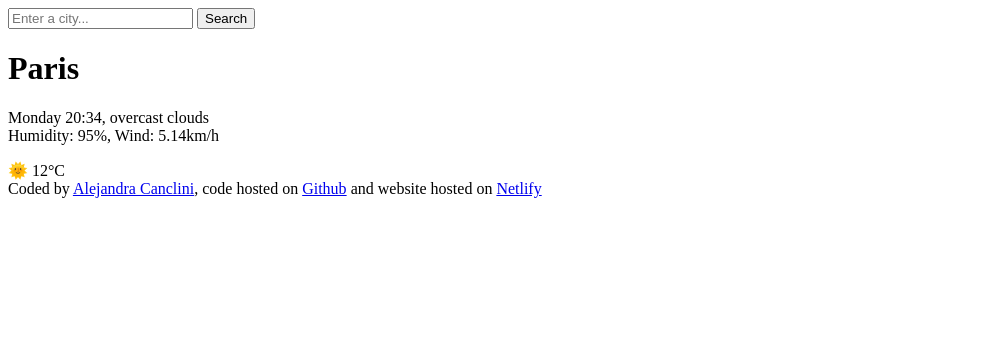
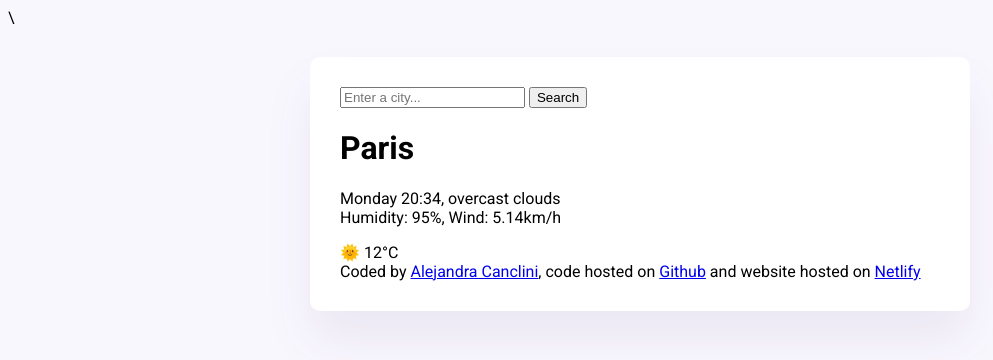
Before and after one commit to malecanclini/meteo, a plain HTML site: page index.html in a window 1280 px wide. Shown: the whole page, without its empty margins (0-993 px from the left). Drawn offline with Linux system fonts and the light colour scheme.

Commit message:
added css

```diff
--- a/index.html
+++ b/index.html
@@ -3,9 +3,14 @@
 <head>
     <meta charset="UTF-8">
     <meta name="viewport" content="width=device-width, initial-scale=1.0">
-    <title>Meteo App</title>
+    <link rel="stylesheet" href="scr/style.css">
+    <link rel="preconnect" href="https://fonts.googleapis.com">
+<link rel="preconnect" href="https://fonts.gstatic.com" crossorigin>
+<link href="https://fonts.googleapis.com/css2?family=Roboto:ital,wght@0,100;0,300;0,400;0,500;0,700;0,900;1,100;1,300;1,400;1,500;1,700;1,900&display=swap" rel="stylesheet">
+    <title>Meteo App</title>\
 </head>
 <body>
+<div class="weather-app">
 <header>
     <form>
         <input type="search" placeholder="Enter a city..." required />
@@ -28,6 +33,7 @@
         <a href="https://github.com/malecanclini" target="_blank"> Alejandra Canclini</a>, code hosted on
         <a href="https://github.com/malecanclini/meteo" target="_blank"> Github</a> and website hosted on
         <a href="https://meteo-shecodes-app-canclini.netlify.app/" target="_blank"> Netlify </a>
+    </div>
     </footer>
 </body>
 </html>
--- /dev/null
+++ b/scr/style.css
@@ -0,0 +1,13 @@
+body {
+    background-color: #f9f7fe;
+    font-family: "Roboto", sans-serif;
+}
+
+.weather-app {
+    background: white;
+    max-width: 600px;
+    margin: 30px auto;
+    box-shadow: 0 30px 50px rgba(65, 50, 100, 0.08);
+    border-radius: 10px;
+    padding: 30px;
+}
```
